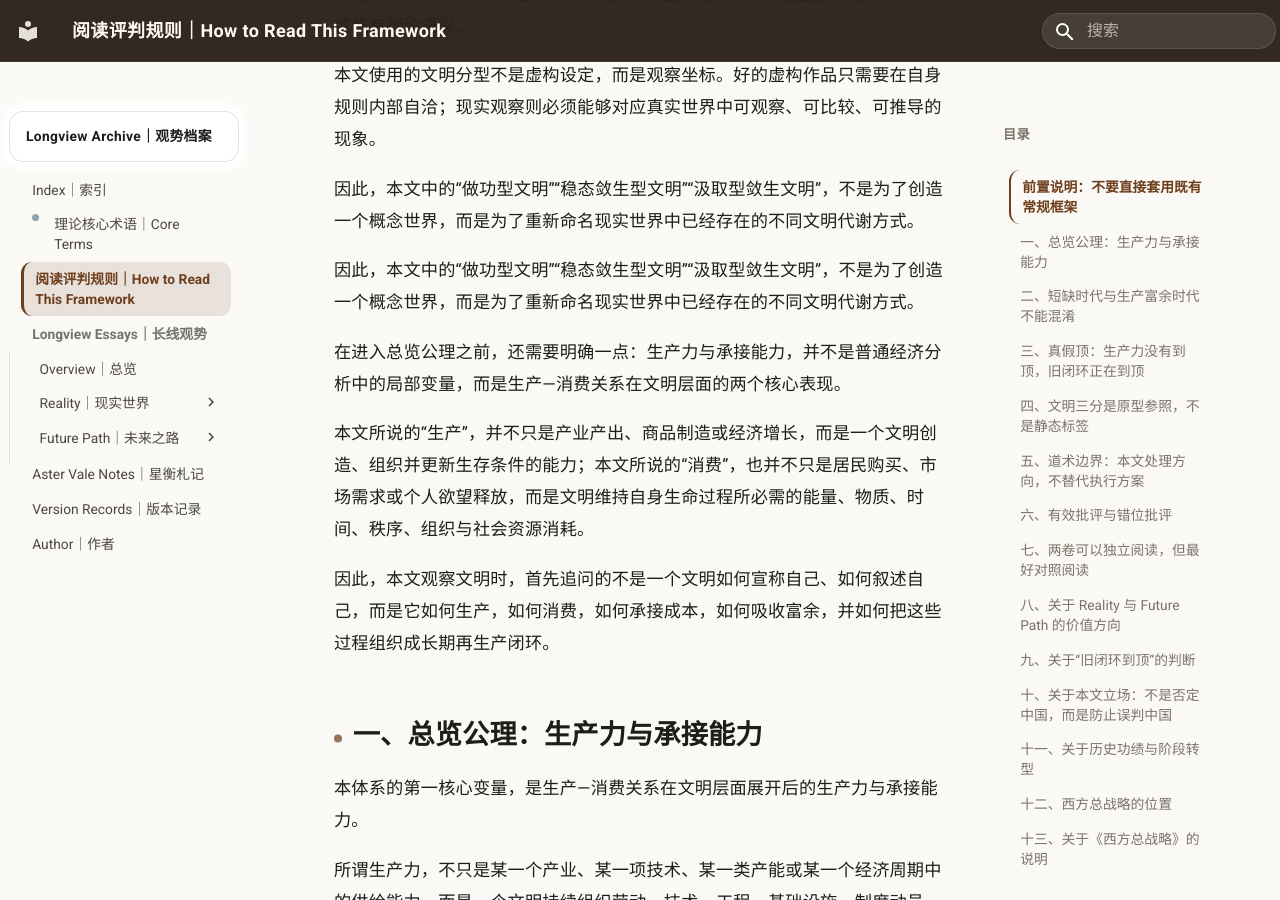
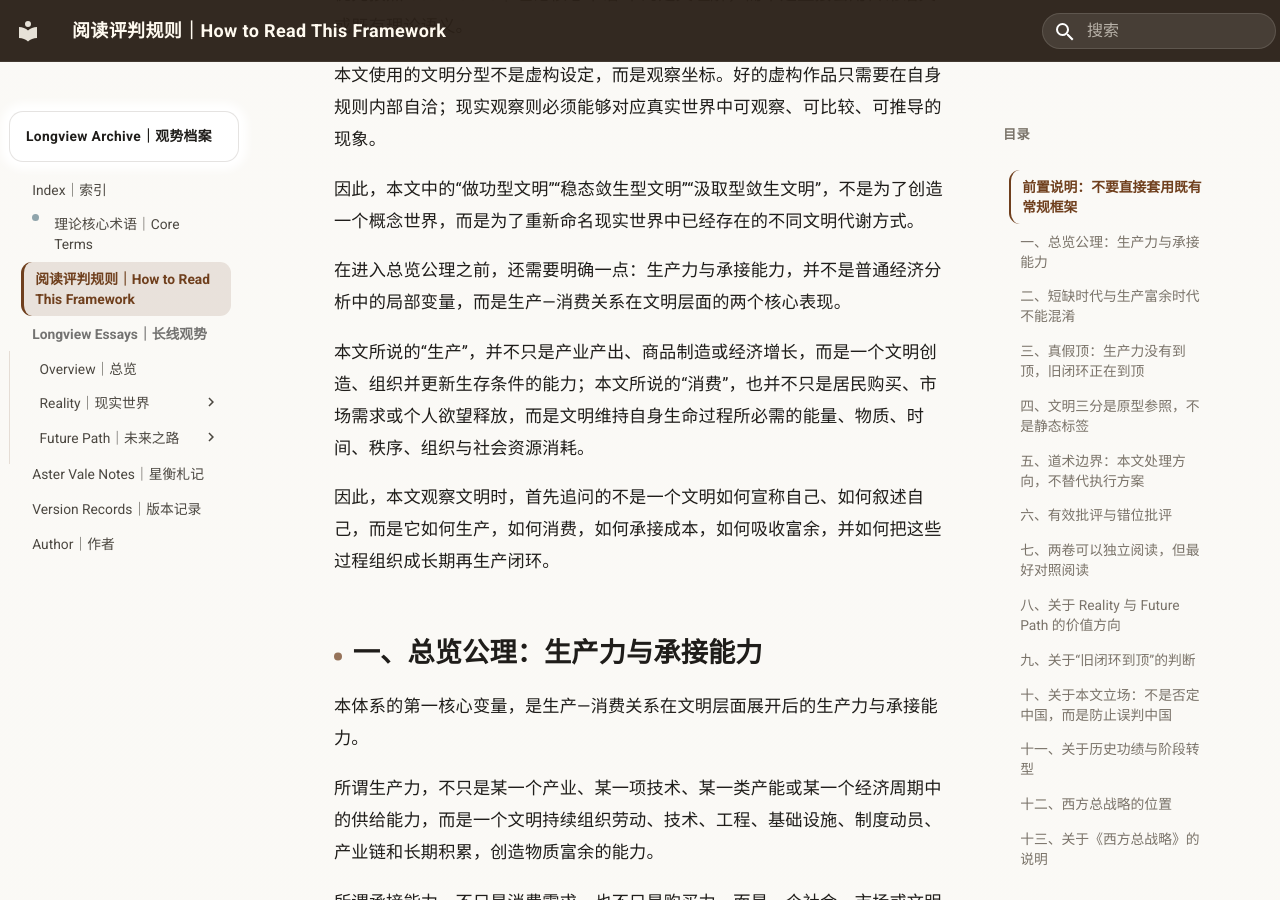
Before and after one commit to guanshi1688/longview-archive, an MkDocs documentation site: the page built from docs/essays/reading-rules.md, in a window 1280 px wide and 900 px high, scrolled down 1843 px. Built offline with MkDocs 1.6.1 and Material for MkDocs 9.7.7, drawn with Linux system fonts in a browser that asks for light colours.

Commit message:
Update reading-rules.md

```diff
--- a/docs/essays/reading-rules.md
+++ b/docs/essays/reading-rules.md
@@ -41,8 +41,6 @@
 其中，“做功型文明”“稳态敛生型文明”“汲取型敛生文明”“生产富余”“承接能力”“外部变现”“约束变现”“假顶”“闭环”“新闭环”等概念，均为本体系内部的核心术语，应优先按照 Core Terms｜理论核心术语 中的定义理解，而不是直接套用日常语义或既有理论语义。
 
 本文使用的文明分型不是虚构设定，而是观察坐标。好的虚构作品只需要在自身规则内部自洽；现实观察则必须能够对应真实世界中可观察、可比较、可推导的现象。
-
-因此，本文中的“做功型文明”“稳态敛生型文明”“汲取型敛生文明”，不是为了创造一个概念世界，而是为了重新命名现实世界中已经存在的不同文明代谢方式。
 
 因此，本文中的“做功型文明”“稳态敛生型文明”“汲取型敛生文明”，不是为了创造一个概念世界，而是为了重新命名现实世界中已经存在的不同文明代谢方式。
 
```
